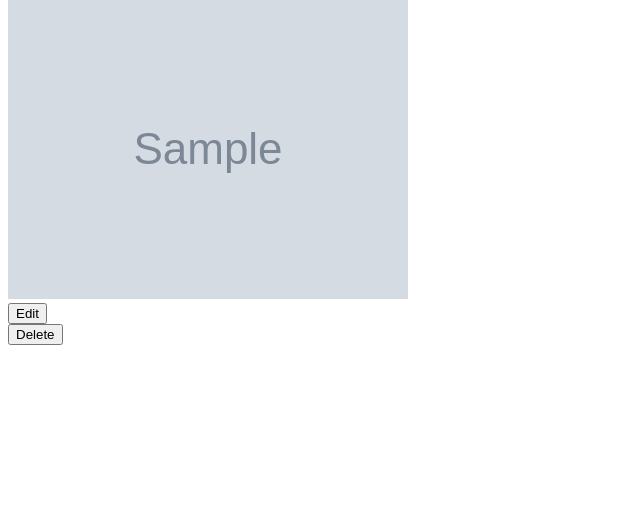
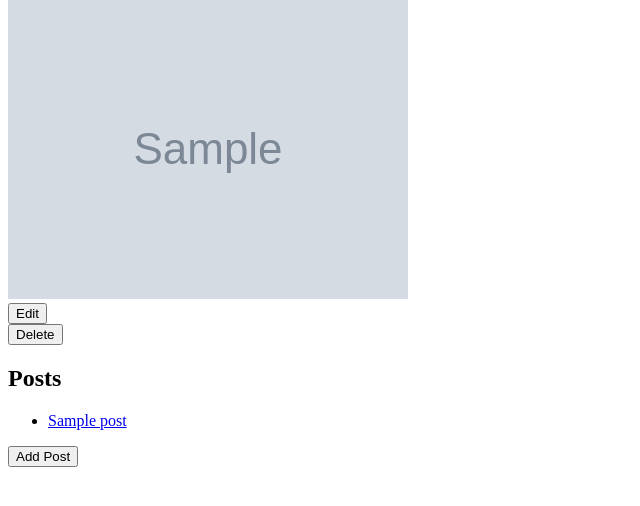
Before and after one commit to justinp33/FlaskBlogly.github.io, a Flask app: page /1 in a window 1280 px wide. Shown: the part 81-587 px from the top of the page, without its empty margins (0-640 px from the left). Run offline with Flask 2, Linux system fonts and the light colour scheme; tables that the repository leaves empty hold one stand-in row (values such as "Sample post"); grey boxes marked "Sample" are stand-in pictures.

Commit message:
Finished Part 2 of this exercise

```diff
--- a/app.py
+++ b/app.py
@@ -2,7 +2,7 @@
 
 from flask import Flask, request, render_template,  redirect, flash, session
 from flask_debugtoolbar import DebugToolbarExtension
-from models import db,  connect_db, USER
+from models import db,  connect_db, USER, Post
 
 app = Flask(__name__)
 
@@ -43,7 +43,8 @@ def create_user():
 def show_user(user_id):
     """Show details about a single user"""
     user = USER.query.get_or_404(user_id)
-    return render_template("detail.html", user=user)
+    posts = Post.query.filter(Post.user_id==user.id)
+    return render_template("detail.html", user=user, posts=posts)
 
 @app.route("/<int:user_id>/edit-user-form")
 def edit_user_form(user_id):
@@ -73,3 +74,60 @@ def delete_user(user_id):
     db.session.commit()
 
     return redirect('/')
+
+@app.route("/<int:user_id>/posts/new")
+def show_post_form(user_id):
+    """Show new post form"""
+    user = USER.query.get_or_404(user_id)
+    return render_template("new_post.html", user=user)
+
+@app.route("/<int:user_id>/posts/new", methods=["POST"])
+def add_new_post(user_id):
+    """Add new post"""
+    user = USER.query.get_or_404(user_id)
+    title = request.form["title"]
+    content = request.form["content"]
+
+    new_post  = Post(title=title, content=content, user_id=user.id)
+
+    db.session.add(new_post)
+    db.session.commit()
+
+    return redirect(f'/{user.id}')
+
+@app.route('/posts/<int:post_id>')
+def show_post(post_id):
+    """Show post"""
+
+    post=Post.query.get_or_404(post_id)
+
+    return render_template('show_post.html', post=post)
+
+@app.route("/posts/<int:post_id>/edit-post")
+def edit_post_form(post_id):
+    """Show edit post form"""
+    post = Post.query.get_or_404(post_id)
+    return render_template("edit_post.html", post=post)
+
+@app.route("/posts/<int:post_id>/edit-post", methods=["POST"])
+def edit_post(post_id):
+    """Edit an existing post"""
+    post = Post.query.get_or_404(post_id)
+    post.title = request.form["title"]
+    post.content = request.form["content"]
+
+    db.session.add(post)
+    db.session.commit()
+
+    return redirect(f'/{post.user.id}')
+
+@app.route("/posts/<int:post_id>/delete-post", methods=["POST"])
+def delete_post(post_id):
+    """Delete user post"""
+
+    post=Post.query.get_or_404(post_id)
+
+    db.session.delete(post)
+    db.session.commit()
+
+    return redirect('/')
--- a/templates/detail.html
+++ b/templates/detail.html
@@ -13,5 +13,14 @@
         <button>Delete</button>
     </form>
 
+    <h2>Posts</h2>
+    <ul>
+    {% for post in posts %}
+        <li><a href="/posts/{{post.id}}">{{ post.title }}</a></li>
+    {% endfor %}
+    </ul>
+    <form action="/{{user.id}}/posts/new">
+        <button>Add Post</button>
+    </form>
 
 {% endblock %}
```
Also changed, not shown: models.py (+19 -0 lines), templates/edit_post.html (added, +14 -0 lines), templates/new_post.html (added, +14 -0 lines), templates/show_post.html (added, +17 -0 lines).
